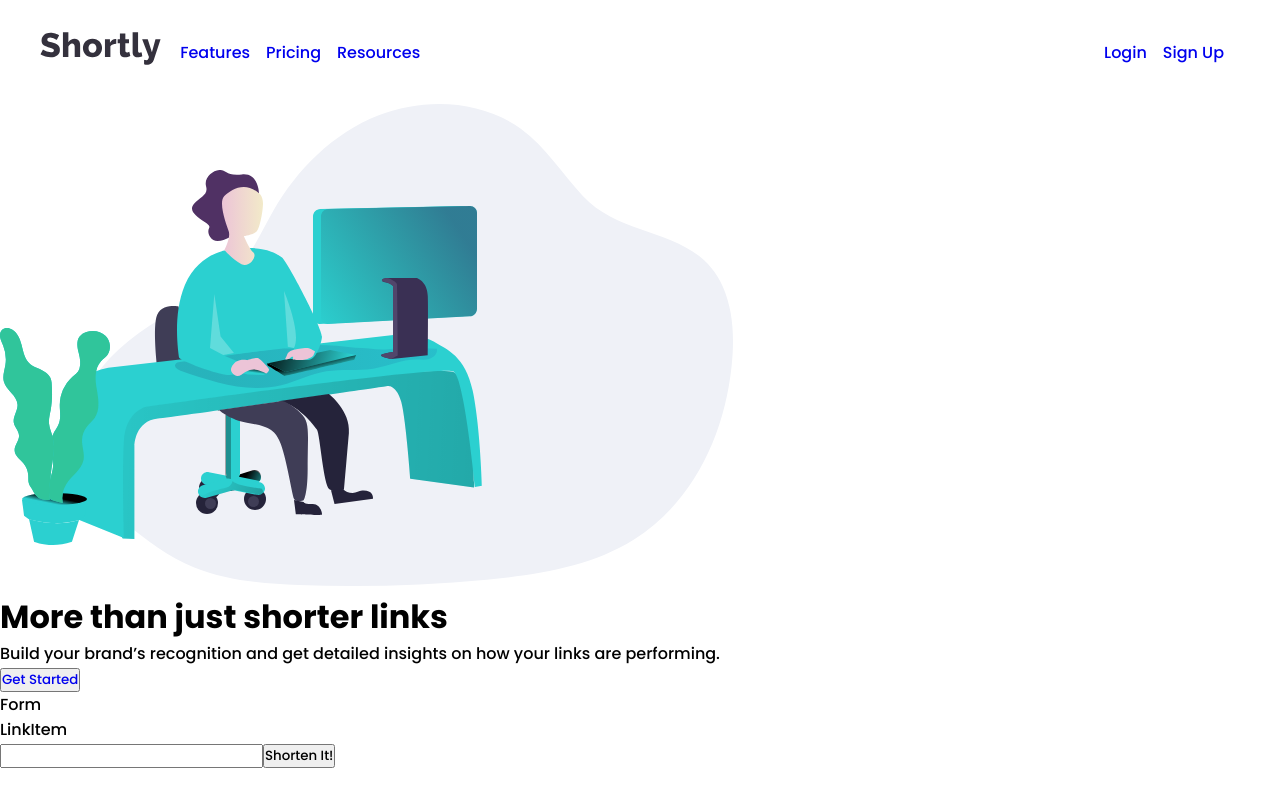
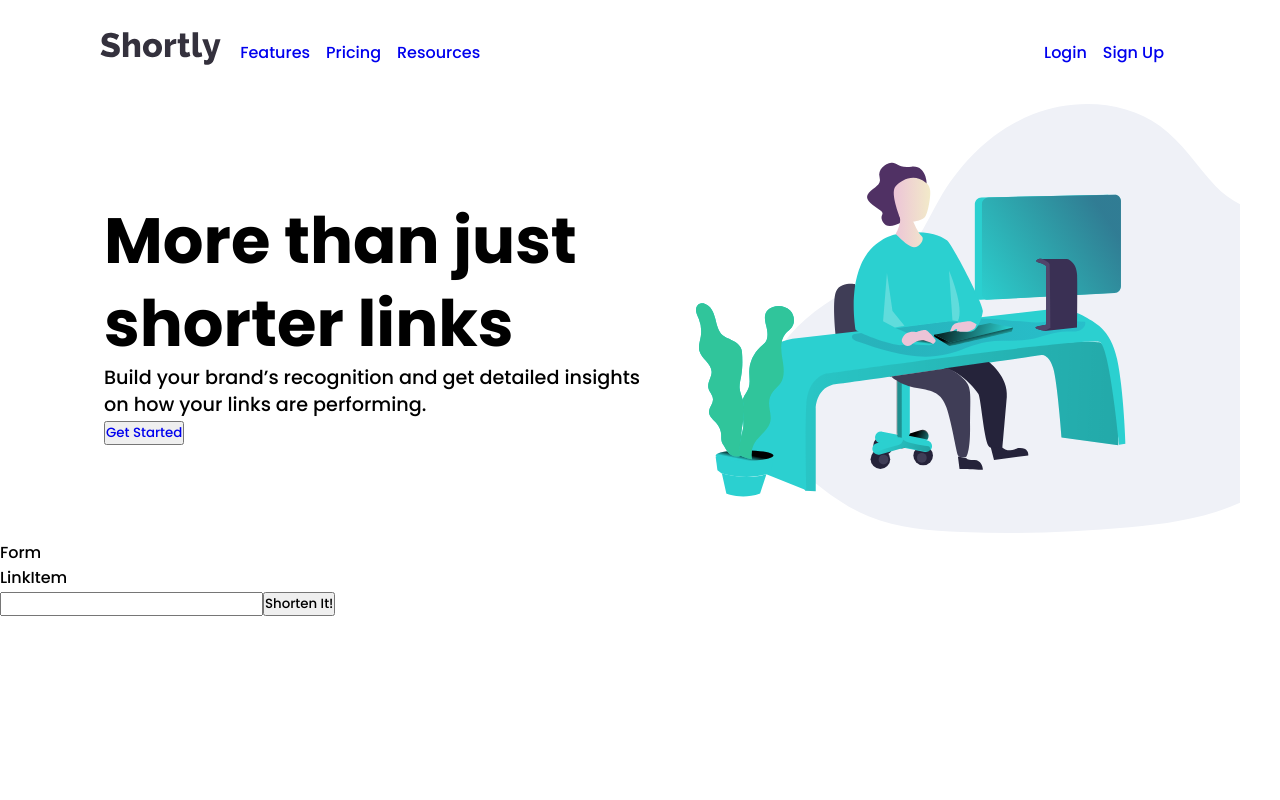
Before and after one commit to burakndmr/react-url-shorter, a React (Create React App) app: page / in a window 1280 px wide. Built offline with nearby package versions, Linux system fonts and the light colour scheme.

Commit message:
made a responsive header section

```diff
--- a/src/Assets/Components/Icons/Working.js
+++ b/src/Assets/Components/Icons/Working.js
@@ -2,7 +2,12 @@ import React from "react";
 
 const Working = () => {
   return (
-    <svg xmlns="http://www.w3.org/2000/svg" width="733" height="482">
+    <svg
+      className="work-image"
+      xmlns="http://www.w3.org/2000/svg"
+      width="733"
+      height="482"
+    >
       <defs>
         <linearGradient id="a" x1="0%" x2="100%" y1="50%" y2="50%">
           <stop offset="0%" stop-color="#183866" />
--- a/src/Components/Header.js
+++ b/src/Components/Header.js
@@ -1,13 +1,15 @@
 import React from "react";
 import Navbar from "./Navbar";
 import Working from "../Assets/Components/Icons/Working.js";
+import ImageWork from "../Assets/images/illustration-working.svg";
 const Header = () => {
   return (
     <header>
       <Navbar />
       <div className="content">
         <div className="image">
-          <Working />
+          <img className="work-image" src={ImageWork} alt="Working" />
+          {/* <Working /> */}
         </div>
         <div className="text">
           <h1>More than just shorter links</h1>
--- a/src/Components/Navbar.js
+++ b/src/Components/Navbar.js
@@ -14,14 +14,14 @@ const Navbar = () => {
       </div>
       <div className={isOpen ? "navbar-element open" : "navbar-element close"}>
         <div className="links">
-          <a href="/">Features</a>
-          <a href="/">Pricing</a>
-          <a href="/">Resources</a>
+          <a href="#">Features</a>
+          <a href="#">Pricing</a>
+          <a href="#">Resources</a>
         </div>
 
         <div className="login-buttons">
-          <a href="/">Login</a>
-          <a href="/">Sign Up</a>
+          <a href="#">Login</a>
+          <a href="#">Sign Up</a>
         </div>
       </div>
       <div className="mobile">
--- a/src/Style/style.css
+++ b/src/Style/style.css
@@ -5,6 +5,77 @@
   text-decoration: none;
   list-style: none;
   font-family: "Poppins", sans-serif;
+}
+
+header {
+  max-width: 1200px;
+  margin: 0 auto;
+}
+
+@media screen and (min-width: 800px) {
+  header .content {
+    display: -webkit-box;
+    display: -ms-flexbox;
+    display: flex;
+    -webkit-box-align: center;
+        -ms-flex-align: center;
+            align-items: center;
+    -webkit-box-pack: justify;
+        -ms-flex-pack: justify;
+            justify-content: space-between;
+    -webkit-box-orient: horizontal;
+    -webkit-box-direction: reverse;
+        -ms-flex-direction: row-reverse;
+            flex-direction: row-reverse;
+    margin-left: 5vw;
+  }
+  header .content .text {
+    width: 50vw;
+    margin-right: 3rem;
+  }
+  header .content .text h1 {
+    font-size: clamp(2.5rem, 5vw, 4rem);
+    line-height: 1.3;
+  }
+  header .content .text p {
+    line-height: 1.4;
+    font-size: clamp(1rem, 2vw, 1.2rem);
+  }
+  header .content .image {
+    width: 50vw;
+  }
+  header .content .image .work-image {
+    width: 120%;
+  }
+}
+
+@media screen and (max-width: 800px) {
+  header .content {
+    display: block;
+  }
+  header .image {
+    margin-left: 1rem;
+  }
+  header .image .work-image {
+    margin-left: 5%;
+    max-width: 130%;
+    max-height: 60vh;
+  }
+  header .text {
+    width: 90%;
+    margin: 1rem auto;
+    text-align: center;
+  }
+  header .text h1 {
+    font-size: 2.5rem;
+    line-height: 1.2;
+    margin-bottom: 1rem;
+  }
+  header .text p {
+    font-size: 1.2rem;
+    line-height: 1.5;
+    margin-bottom: 1rem;
+  }
 }
 
 nav {
@@ -20,6 +91,8 @@ nav {
       -ms-flex-align: center;
           align-items: center;
   padding: 2em 0;
+  width: 90%;
+  margin: 0 auto;
 }
 
 nav .logo {
--- a/src/Style/style.scss
+++ b/src/Style/style.scss
@@ -7,6 +7,67 @@
   font-family: "Poppins", sans-serif;
 }
 
+header {
+  max-width: 1200px;
+  margin: 0 auto;
+  @media screen and (min-width: 800px) {
+    & .content {
+      display: flex;
+      align-items: center;
+      justify-content: space-between;
+      flex-direction: row-reverse;
+      margin-left: 5vw;
+      & .text {
+        width: 50vw;
+        margin-right: 3rem;
+        & h1 {
+          font-size: clamp(2.5rem, 5vw, 4rem);
+          line-height: 1.3;
+        }
+        & p {
+          line-height: 1.4;
+          font-size: clamp(1rem, 2vw, 1.2rem);
+        }
+      }
+      & .image {
+        width: 50vw;
+
+        & .work-image {
+          width: 120%;
+        }
+      }
+    }
+  }
+  @media screen and (max-width: 800px) {
+    & .content {
+      display: block;
+    }
+    & .image {
+      margin-left: 1rem;
+
+      & .work-image {
+        margin-left: 5%;
+        max-width: 130%;
+        max-height: 60vh;
+      }
+    }
+    & .text {
+      h1 {
+        font-size: 2.5rem;
+        line-height: 1.2;
+        margin-bottom: 1rem;
+      }
+      p {
+        font-size: 1.2rem;
+        line-height: 1.5;
+        margin-bottom: 1rem;
+      }
+      width: 90%;
+      margin: 1rem auto;
+      text-align: center;
+    }
+  }
+}
 nav {
   max-width: 1200px;
   margin: 0 auto;
@@ -14,6 +75,9 @@ nav {
   justify-content: space-between;
   align-items: center;
   padding: 2em 0;
+  width: 90%;
+  margin: 0 auto;
+
   .logo {
     margin-right: 1.2rem;
   }
@@ -69,13 +133,6 @@ nav {
   }
 }
 
-// & .mobile {
-//   display: none;
-//   @media screen and (max-width: 800px) {
-//     display: block;
-//   }
-// }
-
 .image {
   overflow: hidden;
 }
```
Also changed, not shown: 1 other file (tests, documents, lock files or other folders).
